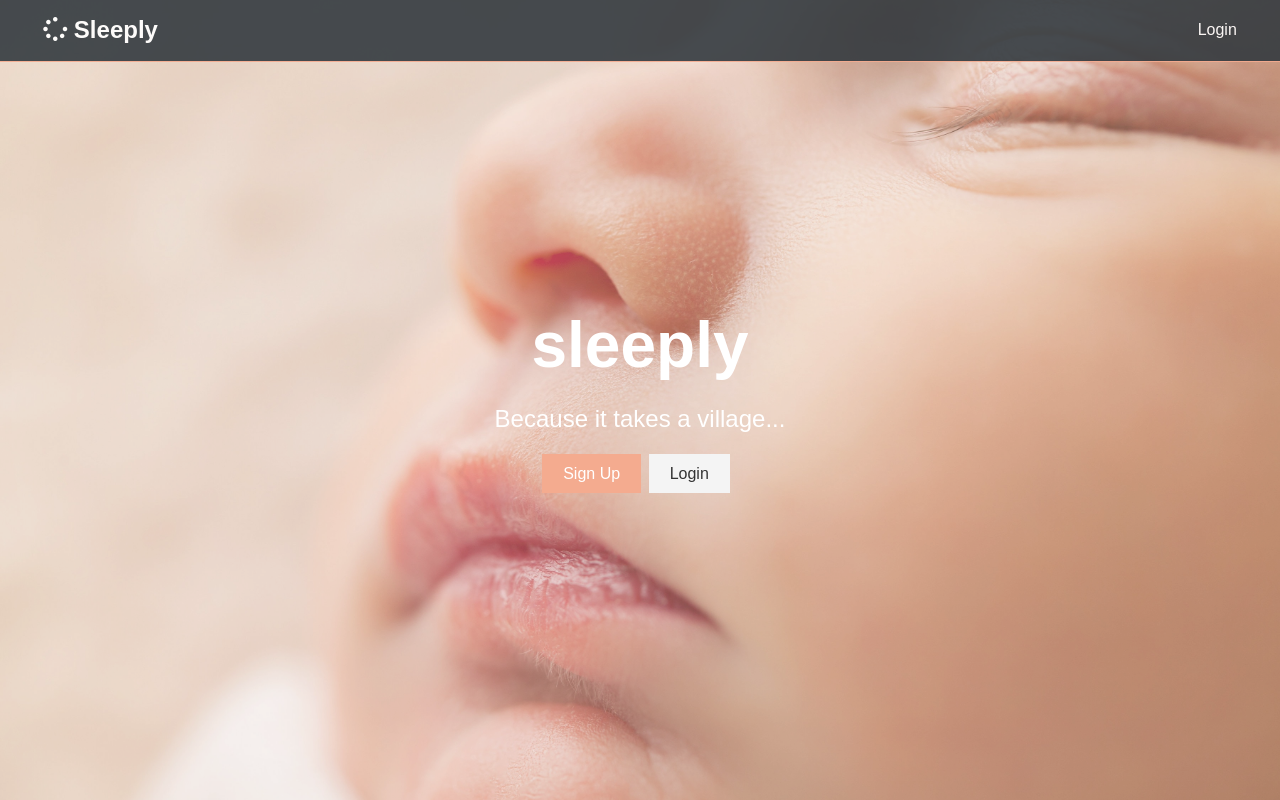
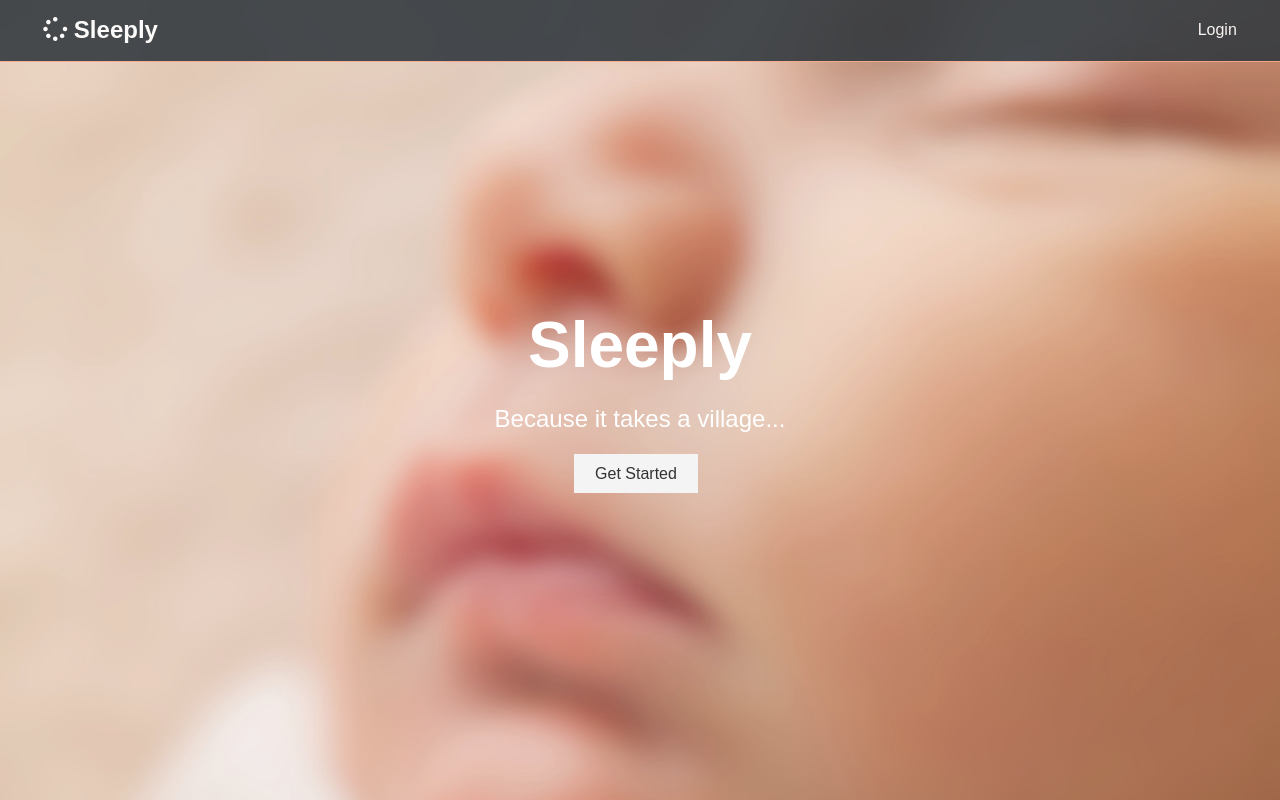
Before and after one commit to djlabbe/sleeply-client, a React (Create React App) app: page / in a window 1280 px wide. Built offline with nearby package versions, Linux system fonts and the light colour scheme; a web font is replaced by a local one.

Commit message:
rework login form

```diff
--- a/src/components/auth/Login.js
+++ b/src/components/auth/Login.js
@@ -41,7 +41,9 @@ class Login extends Component {
               this.props.history.push(`/`);
             }}
             onError={error => {
-              const msg = "Oops, that's not a match";
+              const msg = this.state.login
+                ? "Oops, that's not a match"
+                : 'It looks like an account already exists for that email';
               client.writeData({
                 data: {
                   alert: {
@@ -52,7 +54,7 @@ class Login extends Component {
               });
             }}
           >
-            {(mutation, { loading, error }) => {
+            {(mutation, { loading }) => {
               if (loading) return <Spinner />;
               return (
                 <LoginForm
--- a/src/components/auth/LoginForm.js
+++ b/src/components/auth/LoginForm.js
@@ -10,15 +10,18 @@ class LoginForm extends Component {
 
   onSubmit = event => {
     event.preventDefault();
-    const { name, email, password } = this.state;
+    const { name, email, password, password2 } = this.state;
+    if (!this.props.login && password !== password2) {
+      return;
+    }
     this.props.mutation({ variables: { email, password, name } });
   };
 
   toggleForm = () => {
     this.setState({
+      name: '',
       password: '',
       password2: '',
-      name: '',
       error: ''
     });
   };
--- a/src/components/layout/Alert.js
+++ b/src/components/layout/Alert.js
@@ -2,7 +2,7 @@ import React from 'react';
 import { Query } from 'react-apollo';
 import gql from 'graphql-tag';
 
-const duration = 4 * 1000; // 4 seconds
+const duration = 5 * 1000; // 5 seconds
 
 const GET_ALERT = gql`
   {
@@ -18,6 +18,8 @@ const Alert = () => {
     <Query query={GET_ALERT}>
       {({ data: { alert }, client }) => {
         if (!alert) return null;
+
+        /* Update cache after a delay to clear out the alert and remove the toast */
         setTimeout(
           () =>
             client.writeData({
--- a/src/components/layout/Landing.js
+++ b/src/components/layout/Landing.js
@@ -22,14 +22,11 @@ class Landing extends Component {
             <section className='landing'>
               <div className='light-overlay'>
                 <div className='landing-inner'>
-                  <h1 className='x-large'>sleeply</h1>
+                  <h1 className='x-large'>Sleeply</h1>
                   <p className='lead'>Because it takes a village...</p>
                   <div className='buttons'>
-                    <Link to='/register' className='btn btn-primary'>
-                      Sign Up
-                    </Link>
                     <Link to='/login' className='btn btn-light'>
-                      Login
+                      Get Started
                     </Link>
                   </div>
                 </div>
--- a/src/style/App.css
+++ b/src/style/App.css
@@ -251,7 +251,7 @@ img {
 
 /* Overlay */
 .light-overlay {
-  background-color: rgba(255, 255, 255, 0.25);
+  background-color: rgba(255, 255, 255, 0.1);
   position: absolute;
   top: 0;
   left: 0;
```
Also changed, not shown: src/style/img/showcase.jpg.
